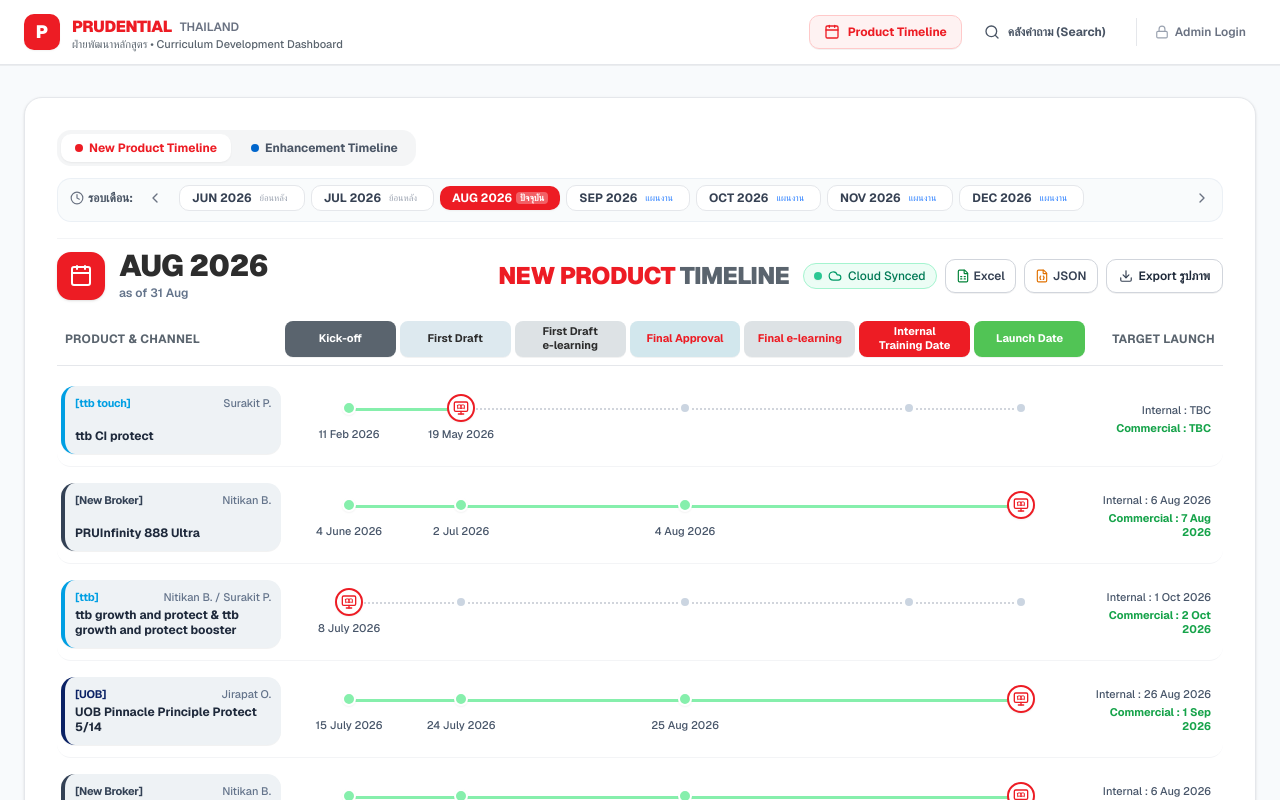
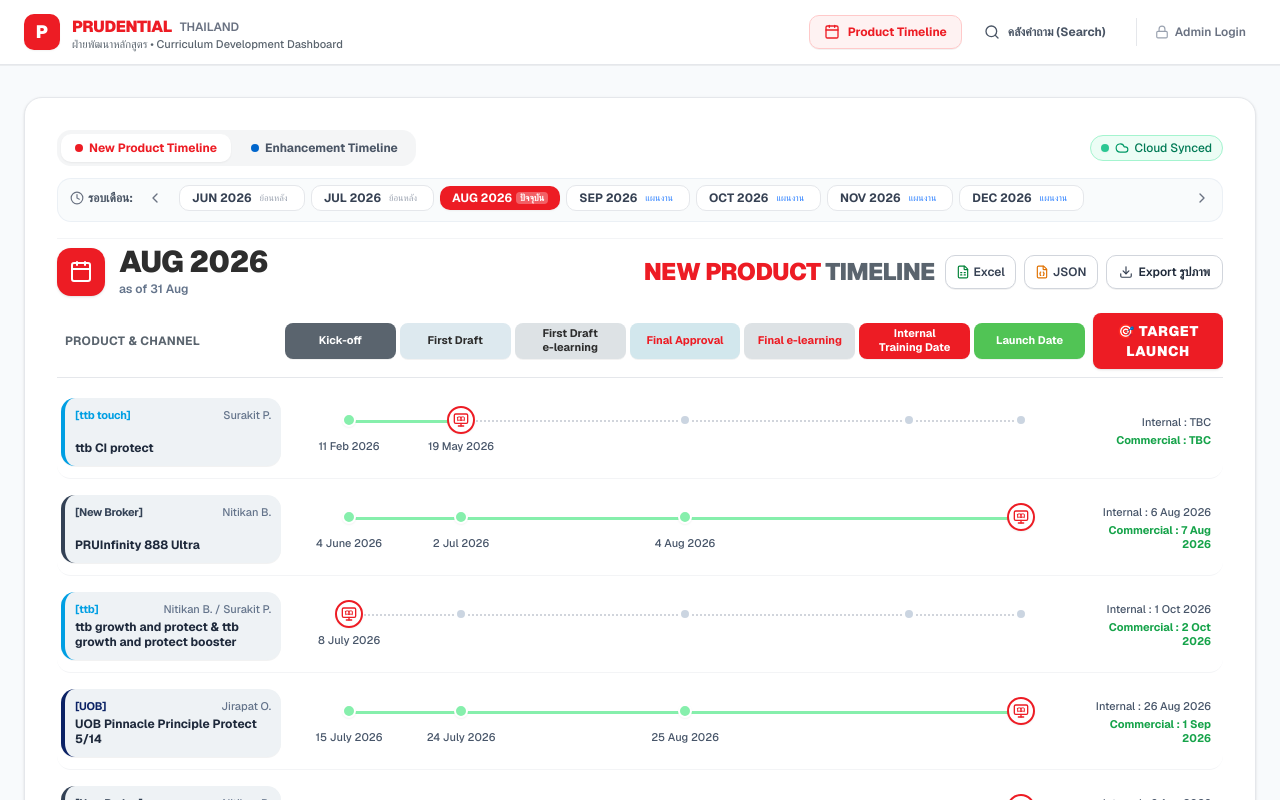
Before and after one commit to cdpruacademy/cdteam-dashboard, a Next.js app: page / in a window 1280 px wide. Shown: the top 800 px of the page. Built offline with nearby package versions, Linux system fonts and the light colour scheme; no server answers; the database is empty.

Commit message:
UI cleanup: remove history badge, copy button, move cloud badge, enhance TARGET LAUNCH header, fix export layout

```diff
--- a/components/dashboard/product-timeline.tsx
+++ b/components/dashboard/product-timeline.tsx
@@ -154,7 +154,6 @@
           onMonthChange={setSelectedMonth}
           availableMonths={availableMonths}
           onAddNewMonth={addNewMonth}
-          onCopyFromPreviousMonth={copyFromPreviousMonth}
           asOfText={asOfText}
           onAsOfChange={setAsOfText}
           onAddClick={handleOpenAdd}
--- a/components/dashboard/timeline-header.tsx
+++ b/components/dashboard/timeline-header.tsx
@@ -20,9 +20,7 @@
   Palette,
   ChevronLeft,
   ChevronRight,
-  Copy,
   Clock,
-  History,
 } from "lucide-react";
 import { CloudStatusBadge } from "./cloud-status-badge";
 
@@ -33,7 +31,6 @@
   onMonthChange: (month: string) => void;
   availableMonths?: string[];
   onAddNewMonth?: (month: string) => void;
-  onCopyFromPreviousMonth?: () => void;
   asOfText: string;
   onAsOfChange: (asOf: string) => void;
   onAddClick: () => void;
@@ -55,7 +52,6 @@
   onMonthChange,
   availableMonths = AVAILABLE_MONTHS,
   onAddNewMonth,
-  onCopyFromPreviousMonth,
   asOfText,
   onAsOfChange,
   onAddClick,
@@ -141,18 +137,11 @@
             </button>
           </div>
 
-          {/* Quick Clone from Previous Month (Admin Only) */}
-          {isAdmin && onCopyFromPreviousMonth && currentIndex > 0 && (
-            <button
-              type="button"
-              onClick={onCopyFromPreviousMonth}
-              title={`คัดลอกรายการจากเดือน ${availableMonths[currentIndex - 1]}`}
-              className="inline-flex items-center gap-1.5 px-2.5 py-1.5 text-xs font-semibold text-gray-700 bg-gray-50 hover:bg-gray-100 rounded-lg border border-gray-200 transition-colors"
-            >
-              <Copy className="w-3.5 h-3.5 text-blue-600" />
-              <span>คัดลอกข้อมูลจาก {availableMonths[currentIndex - 1]}</span>
-            </button>
-          )}
+          {/* Cloud Status Badge (status indicator) */}
+          <CloudStatusBadge
+            isCloudConnected={isCloudConnected}
+            isSyncing={isSyncing}
+          />
         </div>
 
         {/* Row B: Month Selector Navigation Pills */}
@@ -256,7 +245,7 @@
       </div>
 
       {/* 2. MAIN TITLE BAR: Visible on Export & Normal */}
-      <div className="flex flex-col md:flex-row items-start md:items-center justify-between gap-4 pb-4 pt-1">
+      <div className="flex flex-col md:flex-row items-start md:items-center justify-between gap-3 pb-3 pt-0">
         {/* Left: Calendar Badge + Month Title & As-Of Date */}
         <div className="flex items-center gap-3.5">
           <div
@@ -271,12 +260,7 @@
               <span className="text-2xl md:text-3xl font-black tracking-tight text-[#2D2D2D] leading-none">
                 {selectedMonth}
               </span>
-              {selectedMonth !== "AUG 2026" && (
-                <span className="export-hide text-xs font-semibold px-2 py-0.5 rounded-full bg-slate-100 text-slate-600 border border-slate-200 flex items-center gap-1">
-                  <History className="w-3 h-3 text-slate-500" />
-                  <span>ข้อมูลประวัติ / แผนรอบเดือน</span>
-                </span>
-              )}
+
             </div>
 
             {/* Editable As Of Text */}
@@ -328,9 +312,9 @@
         </div>
 
         {/* Right Area: Big Title (Stays on export) + Action Buttons (Hidden on Export) */}
-        <div className="flex flex-wrap items-center gap-2 sm:gap-2.5">
+        <div className="flex flex-wrap items-center gap-2 sm:gap-2.5 ml-auto">
           {/* Big Presentation Title (Clean on Export) */}
-          <div className="text-right mr-1">
+          <div className="text-right">
             <span
               className={`text-xl md:text-2xl font-black tracking-tight ${
                 isEnhancement ? "text-[#0066CC]" : "text-[#ED1C24]"
@@ -345,11 +329,6 @@
 
           {/* ALL ACTION BUTTONS (COMPLETELY HIDDEN ON EXPORT) */}
           <div className="export-hide flex items-center gap-1.5 sm:gap-2">
-            {/* Cloud Status Badge */}
-            <CloudStatusBadge
-              isCloudConnected={isCloudConnected}
-              isSyncing={isSyncing}
-            />
 
             {/* Color Customizer Button (Admin only) */}
             {isAdmin && (
@@ -449,9 +428,9 @@
             ))}
           </div>
 
-          {/* Right Column Label */}
-          <div className="text-xs font-bold text-[#5A646E] pr-2 text-right uppercase tracking-wide">
-            Target Launch
+          {/* Right Column Label - Most Important */}
+          <div className="text-xs md:text-sm font-black text-white pr-2 text-center uppercase tracking-wider bg-[#ED1C24] rounded-md py-2 px-2 shadow-sm">
+            🎯 Target Launch
           </div>
         </div>
       </div>
```
